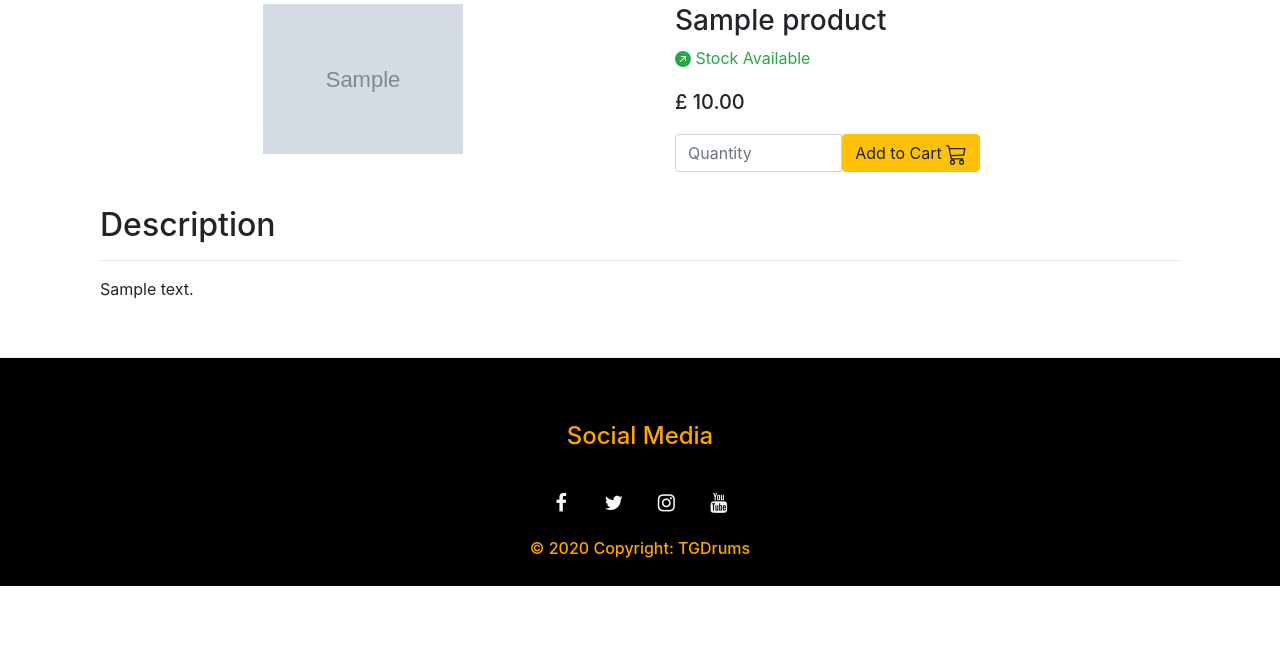
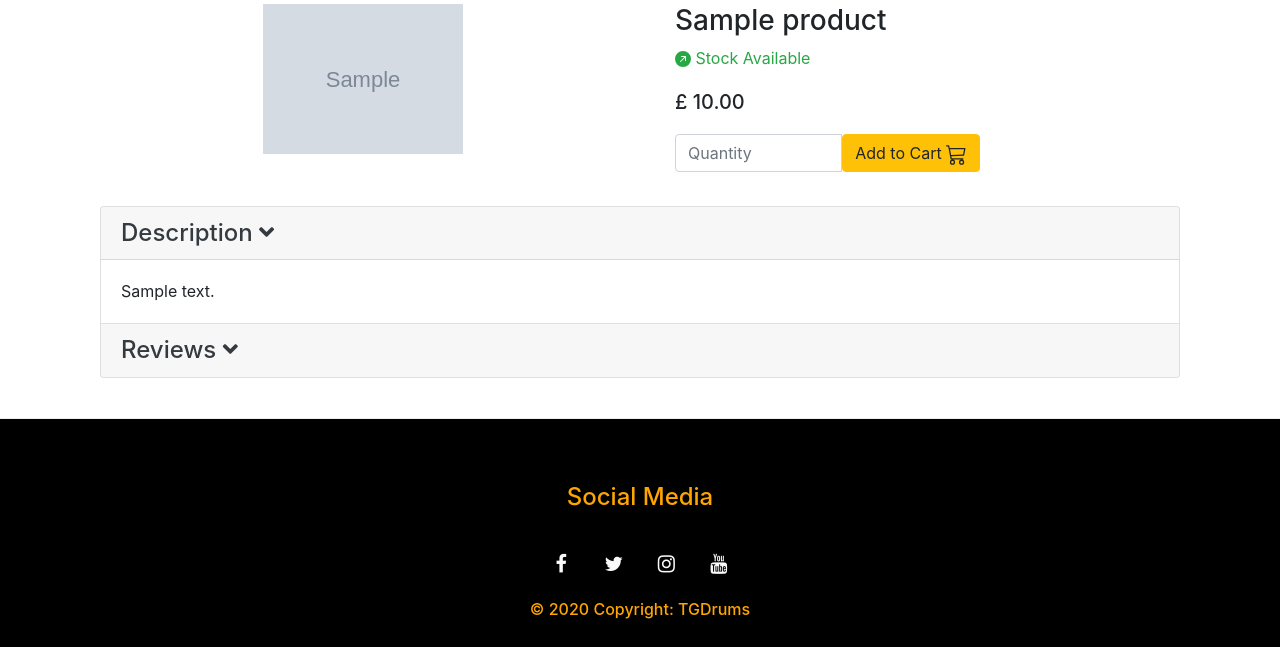
Before and after one commit to IchaTreasure/TGDrums, a Django app: page /products/1/ in a window 1280 px wide. Shown: the part 147-800 px from the top of the page. Run offline with Django 3.2, Linux system fonts and the light colour scheme; tables that the repository leaves empty hold one stand-in row (values such as "Sample post"); grey boxes marked "Sample" are stand-in pictures; some libraries are stand-ins or nearby versions.

Commit message:
edited checkout, product detail and cart html pages

```diff
--- a/products/templates/productdetail.html
+++ b/products/templates/productdetail.html
@@ -33,9 +33,54 @@
         </div>
     </div>
 
-    <h2>Description</h2>
+    <!--<h2>Description</h2>
     <hr>
-    <p class="product-description">{{ product.description }}</p>
+    <p class="product-description">{{ product.description }}</p> -->
+
+<!--Accordion wrapper-->
+<div class="accordion md-accordion" id="accordionEx" role="tablist" aria-multiselectable="true">
+  <!-- Accordion card -->
+  <div class="card">
+    <!-- Card header -->
+    <div class="card-header" role="tab" id="headingOne1">
+      <a data-toggle="collapse" data-parent="#accordionEx" href="#collapseOne1" aria-expanded="true"
+        aria-controls="collapseOne1">
+        <h4 class="mb-0 text-dark">
+          Description <i class="fas fa-angle-down rotate-icon text-dark"></i>
+        </h4>
+      </a>
+    </div>
+
+    <!-- Card body -->
+    <div id="collapseOne1" class="collapse show" role="tabpanel" aria-labelledby="headingOne1"
+      data-parent="#accordionEx">
+      <div class="card-body">
+        {{ product.description }}
+      </div>
+    </div>
+  </div>
+
+    <!-- Accordion card -->
+  <div class="card">
+    <!-- Card header -->
+    <div class="card-header" role="tab" id="headingTwo2">
+      <a class="collapsed" data-toggle="collapse" data-parent="#accordionEx" href="#collapseTwo2"
+        aria-expanded="false" aria-controls="collapseTwo2">
+        <h4 class="mb-0 text-dark">
+          Reviews <i class="fas fa-angle-down rotate-icon text-dark"></i>
+        </h4>
+      </a>
+    </div>
+
+    <!-- Card body -->
+    <div id="collapseTwo2" class="collapse" role="tabpanel" aria-labelledby="headingTwo2"
+      data-parent="#accordionEx">
+      <div class="card-body">
+        No Reviews
+      </div>
+    </div>
+  </div>
 
 </div>
+</div>
 {% endblock %}
```
Also changed, not shown: cart/templates/cart.html (+4 -4 lines), checkout/templates/checkout.html (+14 -8 lines), tgdrums/settings.py (+5 -5 lines).
